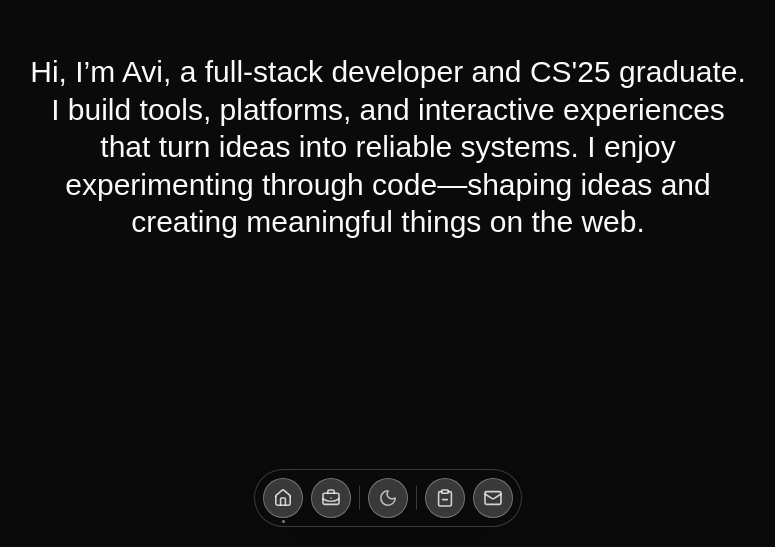
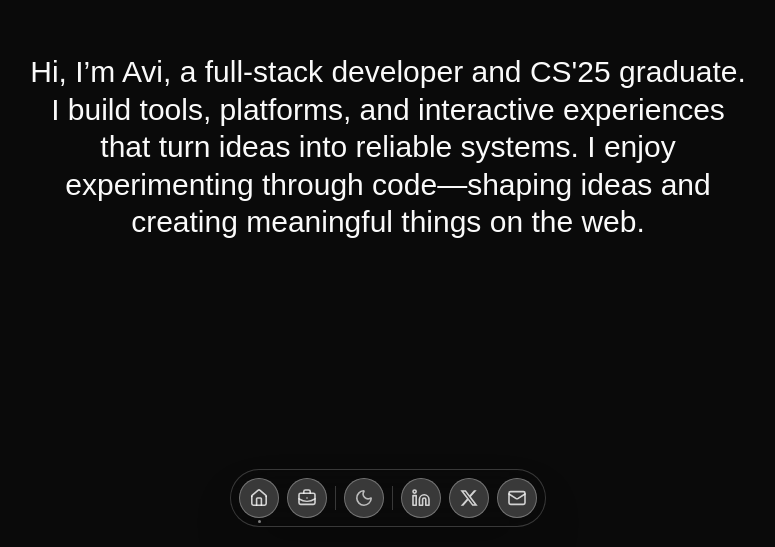
Before and after one commit to avinashh10x/newPortfolio, a Next.js app: page / in a window 1280 px wide. Shown: the part 253-800 px from the top of the page, without its empty margins (252-1027 px from the left). Built offline with nearby package versions, Linux system fonts and the light colour scheme; a web font is replaced by a local one.

Commit message:
updated navabr

```diff
--- a/src/components/shared/navbar.tsx
+++ b/src/components/shared/navbar.tsx
@@ -24,6 +24,7 @@ import { HouseIcon } from "../HouseIcon";
 import { MailIcon } from "../MailIcon";
 import { MoonIcon } from "../MoonIcon";
 import { SunIcon } from "../SunIcon";
+import { LinkedInIcon } from "../LinkedinIcon";
 
 type MenuLink = {
   name: string;
@@ -58,23 +59,29 @@ const DETAIL_LINKS: MenuLink[] = [
 ];
 
 const CONTACT_LINKS: MenuLink[] = [
+  // {
+  //   name: "Resume",
+  //   icon: <ClipboardMinusIcon size={24} />,
+  //   href: "/aviResume.pdf",
+  //   target: "_blank",
+  // },
   {
-    name: "Resume",
-    icon: <ClipboardMinusIcon size={24} />,
-    href: "/aviResume.pdf",
+    name: "LinkedIn",
+    icon: <LinkedInIcon size={24} />,
+    href: "https://www.linkedin.com/in/avinash-kumar-%F0%9F%8C%9F-519616249/",
     target: "_blank",
   },
 
-  // {
-  //   name: "Twitter",
-  //   icon: <TwitterIcon size={24} />,
-  //   href: "https://twitter.com/avinash10x",
-  //   target: "_blank",
-  // },
+  {
+    name: "Twitter",
+    icon: <TwitterIcon size={24} />,
+    href: "https://twitter.com/avinash10x",
+    target: "_blank",
+  },
   {
     name: "Mail",
     icon: <MailIcon size={24} />,
-    href: "mailto:avinash@example.com",
+    href: "mailto:thissideavinash@gmail.com",
   },
 ];
 
```
